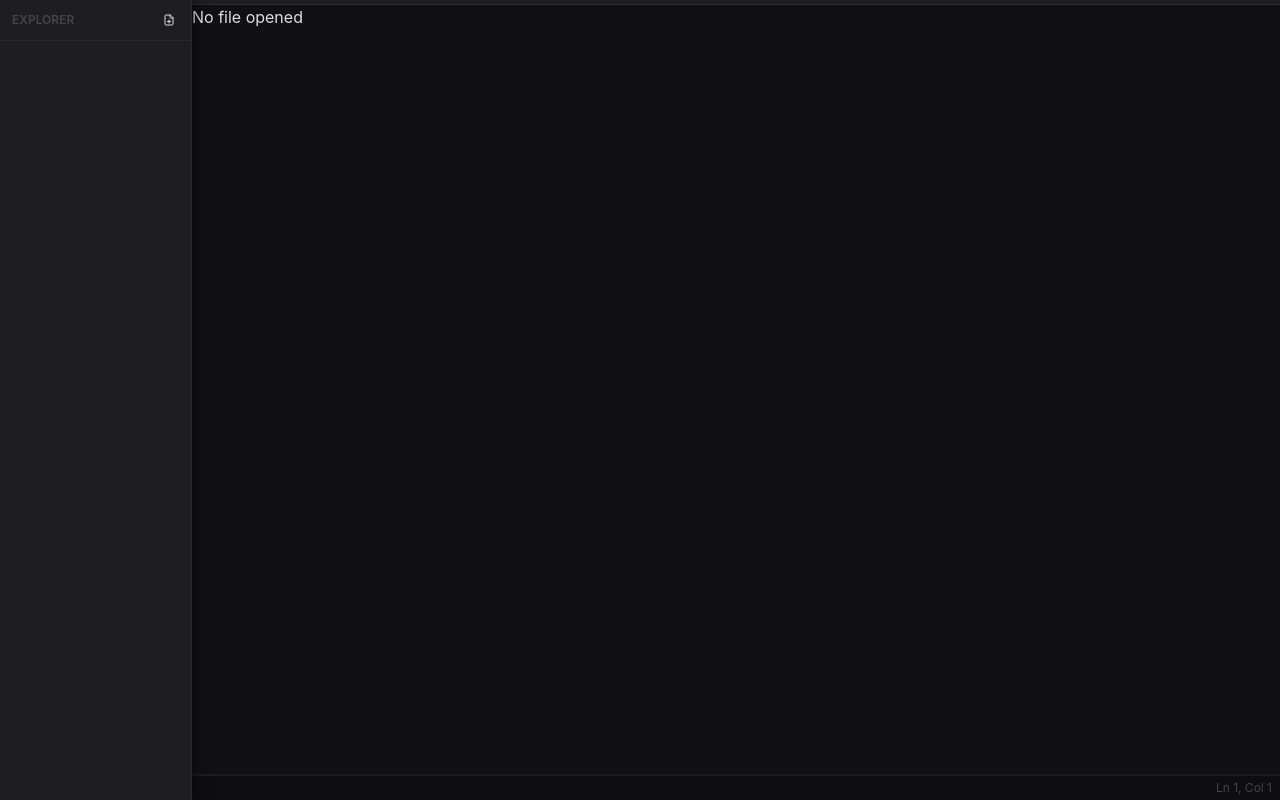
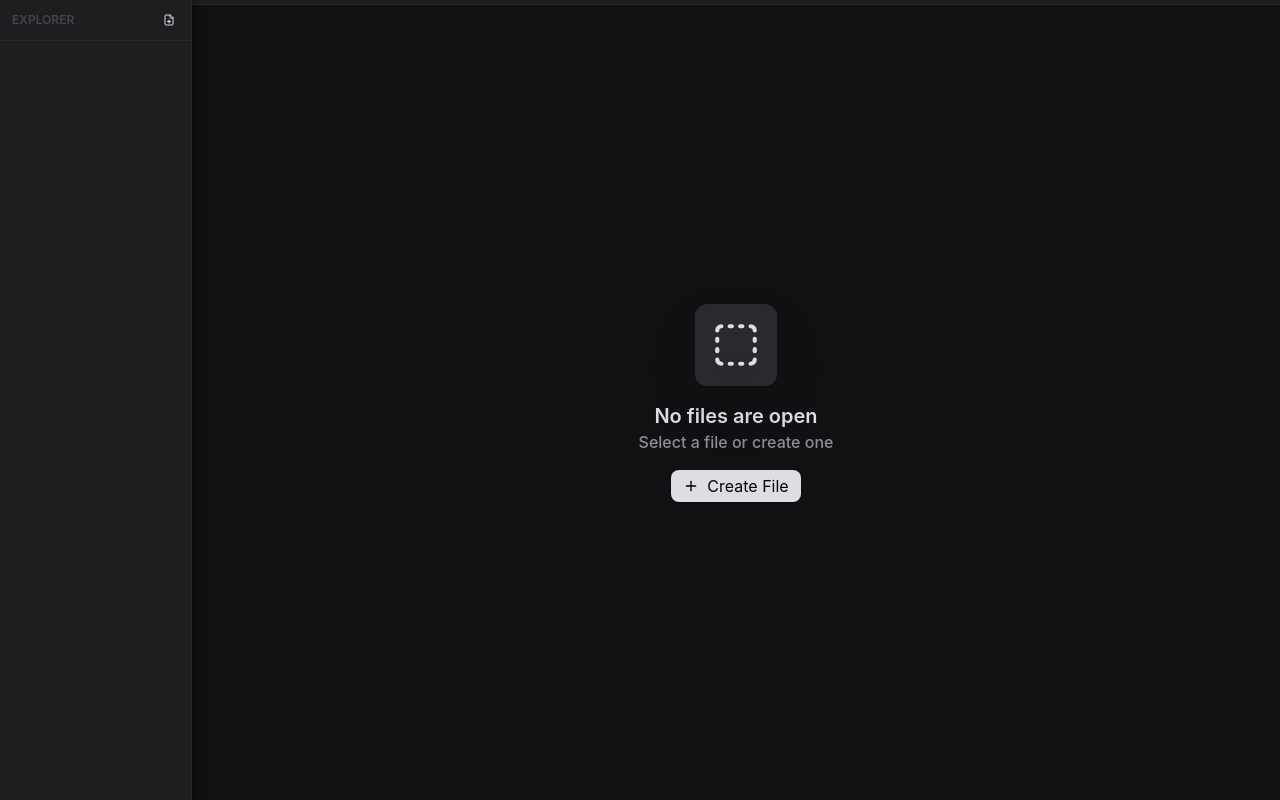
Before and after one commit to AungS8430/Coolab, a React (Vite) app: page / in a window 1280 px wide. Built offline with nearby package versions, Linux system fonts and the light colour scheme.

Commit message:
Added empty page

```diff
--- a/src/App.tsx
+++ b/src/App.tsx
@@ -4,6 +4,7 @@ import { Editor } from './components/Editor';
 import { Sidebar } from './components/Sidebar';
 import { Tabs } from './components/Tabs';
 import { StatusBar } from './components/StatusBar';
+import { Empty } from './components/Empty';
 
 function App() {
   const { activeFile, updateFileContent, updateCursorPosition } = useFilesStore();
@@ -26,12 +27,12 @@ function App() {
                 onCursorMove={(position) => updateCursorPosition(file.id, position)}
               />
             ) : (
-              <div>No file opened</div>
+              <Empty />
             )
           }
         </div>
 
-        <StatusBar />
+        { file && <StatusBar /> }
       </div>
     </div>
   )
--- /dev/null
+++ b/src/components/Empty.tsx
@@ -0,0 +1,43 @@
+import { useState } from 'react';
+import { useFilesStore } from '../store/files';
+
+import { SquareDashed, Plus, X } from 'lucide-react';
+
+function Empty() {
+  const { createFile } = useFilesStore();
+  const [isCreating, setIsCreating] = useState<boolean>(false);
+  const [newFileName, setNewFileName] = useState<string>('');
+
+  const handleCreateFile = () => {
+    if (newFileName.trim()) createFile(newFileName.trim());
+    setIsCreating(false);
+    setNewFileName('');
+  }
+  const handleCancelCreateFile = () => {
+    setIsCreating(false);
+    setNewFileName('');
+  }
+  return (
+    <div className='flex flex-col justify-center items-center gap-4 h-full'>
+      <div className='p-4 bg-muted/50 rounded-xl drop-shadow-2xl'>
+        <SquareDashed size={50} />
+      </div>
+      <div className='flex flex-col justify-center items-center'>
+        <text className='text-xl font-semibold text-primary'>No files are open</text>
+        <text className='font-medium text-secondary'>Select a file or create one</text>
+      </div>
+      { isCreating ? (
+          <div className='flex items-center'>
+            <input value={newFileName} onChange={(e) => setNewFileName(e.target.value.trim())} className='rounded-l-lg overflow-scroll border border-border rounded-sm w-48 focus:ring-0 focus:outline-none py-1 px-3' />
+            <button className='aspect-square h-full flex justify-center items-center bg-muted/30 hover:bg-muted/10 transition-all' onClick={handleCancelCreateFile}><X className='size-em' /></button>
+            <button className='aspect-square h-full flex justify-center items-center bg-primary hover:bg-primary/80 transition-all rounded-r-lg' onClick={handleCreateFile}><Plus className='size-em text-black' /></button>
+          </div>
+        ) : (
+          <button onClick={() => setIsCreating(true)} className='flex gap-2 items-center py-1 px-3 rounded-lg bg-primary hover:bg-primary/80 transition-all text-black shadow'><Plus className='size-em' />Create File</button>
+        )
+      }
+    </div>
+  )
+}
+
+export { Empty };
```
